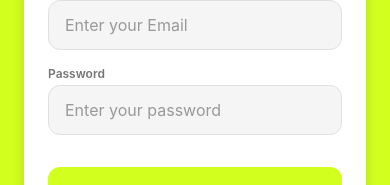
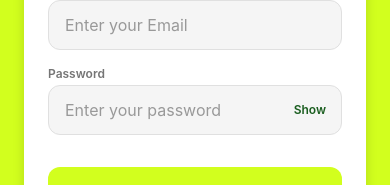
Before and after one commit to solvivaenergy/mobile-app, a React Native app: screen / in a window 390 px wide. Shown: the part 371-556 px from the top of the page. Built offline with nearby package versions, Linux system fonts and the light colour scheme.

Commit message:
Update LoginScreen.tsx

```diff
--- a/src/screens/LoginScreen.tsx
+++ b/src/screens/LoginScreen.tsx
@@ -19,6 +19,8 @@ export default function LoginScreen() {
   const [password, setPassword] = useState("");
   const [loading, setLoading] = useState(false);
   const [isSignUp, setIsSignUp] = useState(false);
+  const [showPassword, setShowPassword] = useState(false);
+  const [errorMessage, setErrorMessage] = useState("");
 
   const handleLogin = async () => {
     if (!email || !password) {
@@ -27,6 +29,7 @@ export default function LoginScreen() {
     }
 
     setLoading(true);
+    setErrorMessage("");
     try {
       const { error } = await supabase.auth.signInWithPassword({
         email: email.trim(),
@@ -34,10 +37,10 @@ export default function LoginScreen() {
       });
 
       if (error) {
-        Alert.alert("Login Failed", error.message);
+        setErrorMessage(error.message);
       }
     } catch (err: any) {
-      Alert.alert("Error", err.message || "Something went wrong.");
+      setErrorMessage(err.message || "Something went wrong.");
     } finally {
       setLoading(false);
     }
@@ -55,6 +58,7 @@ export default function LoginScreen() {
     }
 
     setLoading(true);
+    setErrorMessage("");
     try {
       const { error } = await supabase.auth.signUp({
         email: email.trim(),
@@ -62,7 +66,7 @@ export default function LoginScreen() {
       });
 
       if (error) {
-        Alert.alert("Sign Up Failed", error.message);
+        setErrorMessage(error.message);
       } else {
         Alert.alert(
           "Account Created",
@@ -71,7 +75,7 @@ export default function LoginScreen() {
         setIsSignUp(false);
       }
     } catch (err: any) {
-      Alert.alert("Error", err.message || "Something went wrong.");
+      setErrorMessage(err.message || "Something went wrong.");
     } finally {
       setLoading(false);
     }
@@ -121,17 +125,31 @@ export default function LoginScreen() {
 
             <View style={styles.inputContainer}>
               <Text style={styles.inputLabel}>Password</Text>
+              <View style={styles.passwordRow}>
                 <TextInput
-                style={styles.input}
+                  style={[styles.input, styles.passwordInput]}
                   placeholder="Enter your password"
                   placeholderTextColor="#999"
                   value={password}
                   onChangeText={setPassword}
-                secureTextEntry
+                  secureTextEntry={!showPassword}
                   returnKeyType="go"
                   onSubmitEditing={isSignUp ? handleSignUp : handleLogin}
                 />
+                <TouchableOpacity
+                  style={styles.eyeButton}
+                  onPress={() => setShowPassword(!showPassword)}
+                >
+                  <Text style={styles.eyeButtonText}>
+                    {showPassword ? "Hide" : "Show"}
+                  </Text>
+                </TouchableOpacity>
               </View>
+            </View>
+
+            {errorMessage ? (
+              <Text style={styles.errorText}>{errorMessage}</Text>
+            ) : null}
 
             <TouchableOpacity
               style={[styles.primaryButton, loading && styles.buttonDisabled]}
@@ -237,6 +255,30 @@ const styles = StyleSheet.create({
     borderWidth: 1,
     borderColor: Colors.border,
   },
+  passwordRow: {
+    flexDirection: "row",
+    alignItems: "center",
+  },
+  passwordInput: {
+    flex: 1,
+  },
+  eyeButton: {
+    position: "absolute",
+    right: 12,
+    paddingVertical: 14,
+    paddingHorizontal: 4,
+  },
+  eyeButtonText: {
+    color: Colors.primary,
+    fontSize: FontSizes.sm,
+    fontWeight: "600",
+  },
+  errorText: {
+    color: "#D32F2F",
+    fontSize: FontSizes.sm,
+    textAlign: "center",
+    marginBottom: Spacing.sm,
+  },
   primaryButton: {
     backgroundColor: "#d2ff1e",
     borderRadius: 12,
```
Lines whose indentation alone changed are shown as unchanged.
